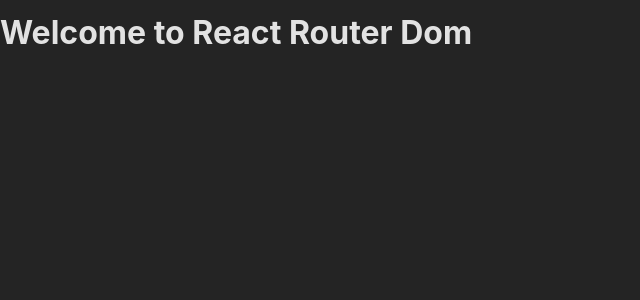
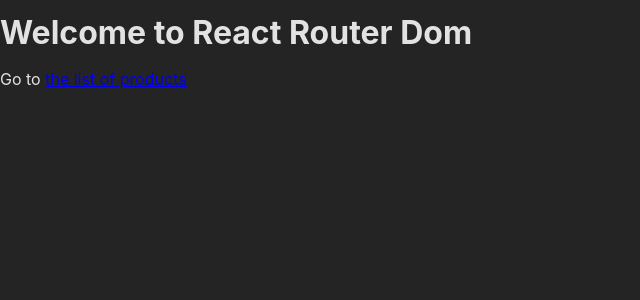
Before and after one commit to astaba/react_aca_210_spa_intro, a React (Create React App) app: page / in a window 1280 px wide. Shown: the top 300 px of the page, without its empty margins (0-640 px from the left). Built offline with nearby package versions, Linux system fonts and the light colour scheme.

Commit message:
Navigate between pages with Link

```diff
--- a/src/App.js
+++ b/src/App.js
@@ -1,21 +1,17 @@
-import React from "react";
-import {
-  createBrowserRouter,
-  createRoutesFromElements,
-  RouterProvider,
-  Route,
-} from "react-router-dom";
+import { createBrowserRouter, RouterProvider } from "react-router-dom";
 import Home from "./pages/Home";
 import Products from "./pages/Products";
 
-const routeDefinitions = createRoutesFromElements(
-  <Route>
-    <Route path="/" element={<Home />} />
-    <Route path="/products" element={<Products />} />
-  </Route>
-);
-
-const router = createBrowserRouter(routeDefinitions);
+const router = createBrowserRouter([
+  {
+    path: "/",
+    element: <Home />,
+  },
+  {
+    path: "/products",
+    element: <Products />,
+  },
+]);
 
 function App() {
   return <RouterProvider router={router} />;
--- a/src/pages/Home.js
+++ b/src/pages/Home.js
@@ -1,9 +1,15 @@
-import React from 'react'
+import React from "react";
+import { Link } from "react-router-dom";
 
 const Home = () => {
   return (
-    <h1>Welcome to React Router Dom</h1>
-  )
-}
+    <React.Fragment>
+      <h1>Welcome to React Router Dom</h1>
+      <p>
+        Go to <Link to="/products">the list of products</Link>
+      </p>
+    </React.Fragment>
+  );
+};
 
-export default Home
+export default Home;
```
